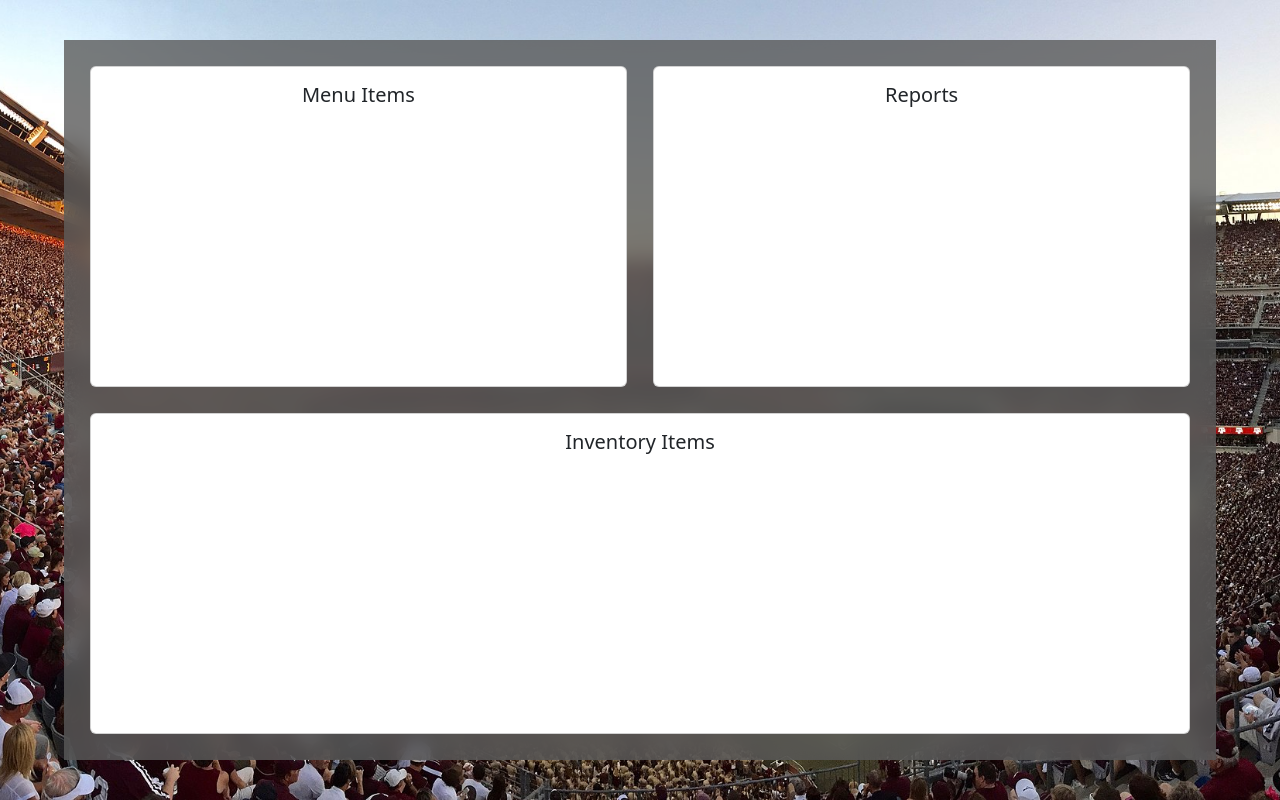
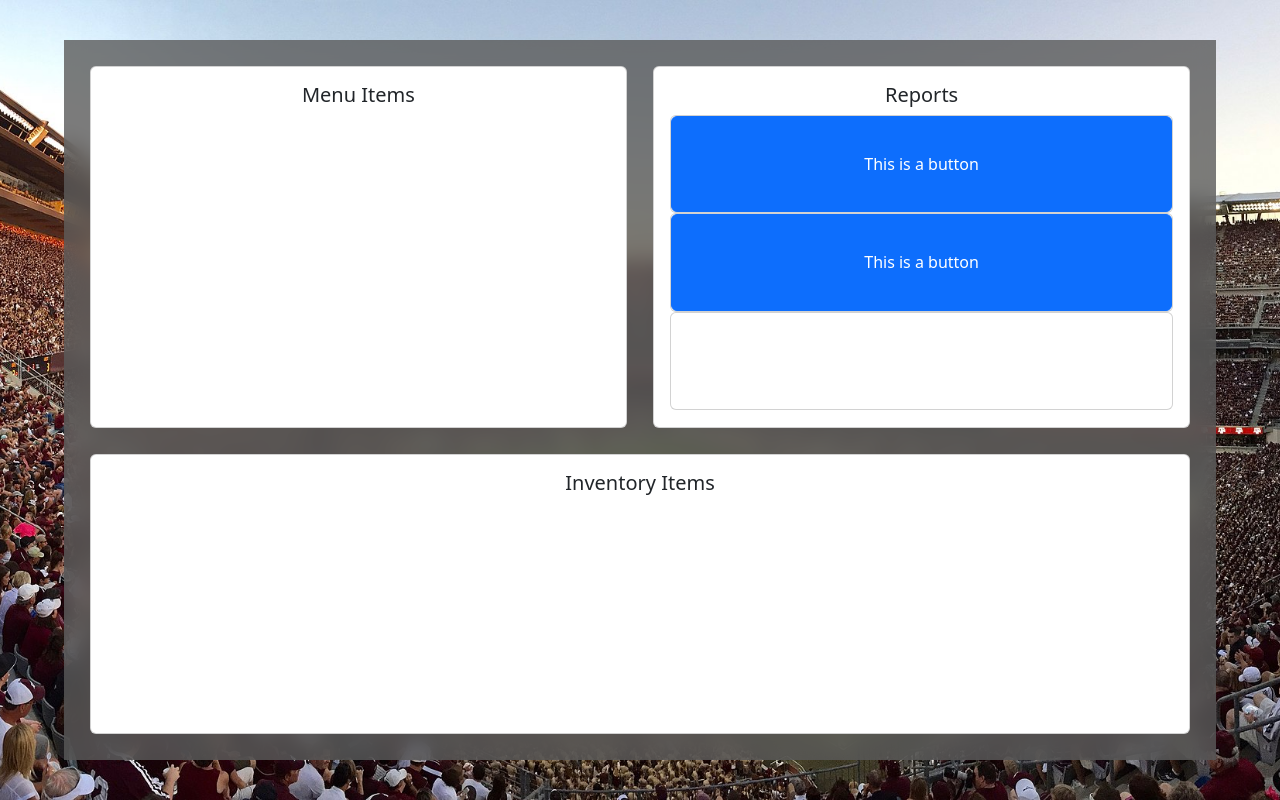
Before and after one commit to CSCE315-F22-Taele/Team-64-Project-3, a React (Create React App) app: page /manager in a window 1280 px wide. Built offline with nearby package versions, Linux system fonts and the light colour scheme.

Commit message:
added buttons on manager side.

```diff
--- a/src/Pages/manager.js
+++ b/src/Pages/manager.js
@@ -1,6 +1,6 @@
 // import  Button  from 'react-bootstrap/Button';
 import 'bootstrap/dist/css/bootstrap.min.css'
-import { Card } from 'react-bootstrap';
+import { Button, Card } from 'react-bootstrap';
 const picture = new URL("../Resources/KyleField.jpg", import.meta.url)
 
 //Style for the Kyle Field BG
@@ -46,11 +46,28 @@ const menuItemsStyle = {
 const reportStyle = {
   width: '100%',
   height: '100%',
+
+  display: 'grid',
+  gridTemplateColumns: 'repeat(1, 1fr)',
+  gap: '2vw',
 }
 const inventoryItemsStyle = {
   width: '100%',
   height: '100%',
   gridColumn: '1/3',
+}
+
+//Report Containers
+const reportContainersStyle = {
+  width: '100%',
+  height: '30%',
+  gridColumn: '1',
+}
+
+//Button Style
+const buttonStyle = {
+  width: '100%',
+  height: '100%',
 }
 
 const Manager = () => {
@@ -72,6 +89,15 @@ const Manager = () => {
               <Card.Title style={{textAlign:'center'}}>
                 Reports
               </Card.Title>
+              <Card style={reportContainersStyle}>
+                <Button style={buttonStyle}>This is a button</Button>
+              </Card>
+              <Card style={reportContainersStyle}>
+                <Button style={buttonStyle}>This is a button</Button>
+              </Card>
+              <Card style={reportContainersStyle}>
+
+              </Card>
             </Card.Body>
           </Card>
 
```
